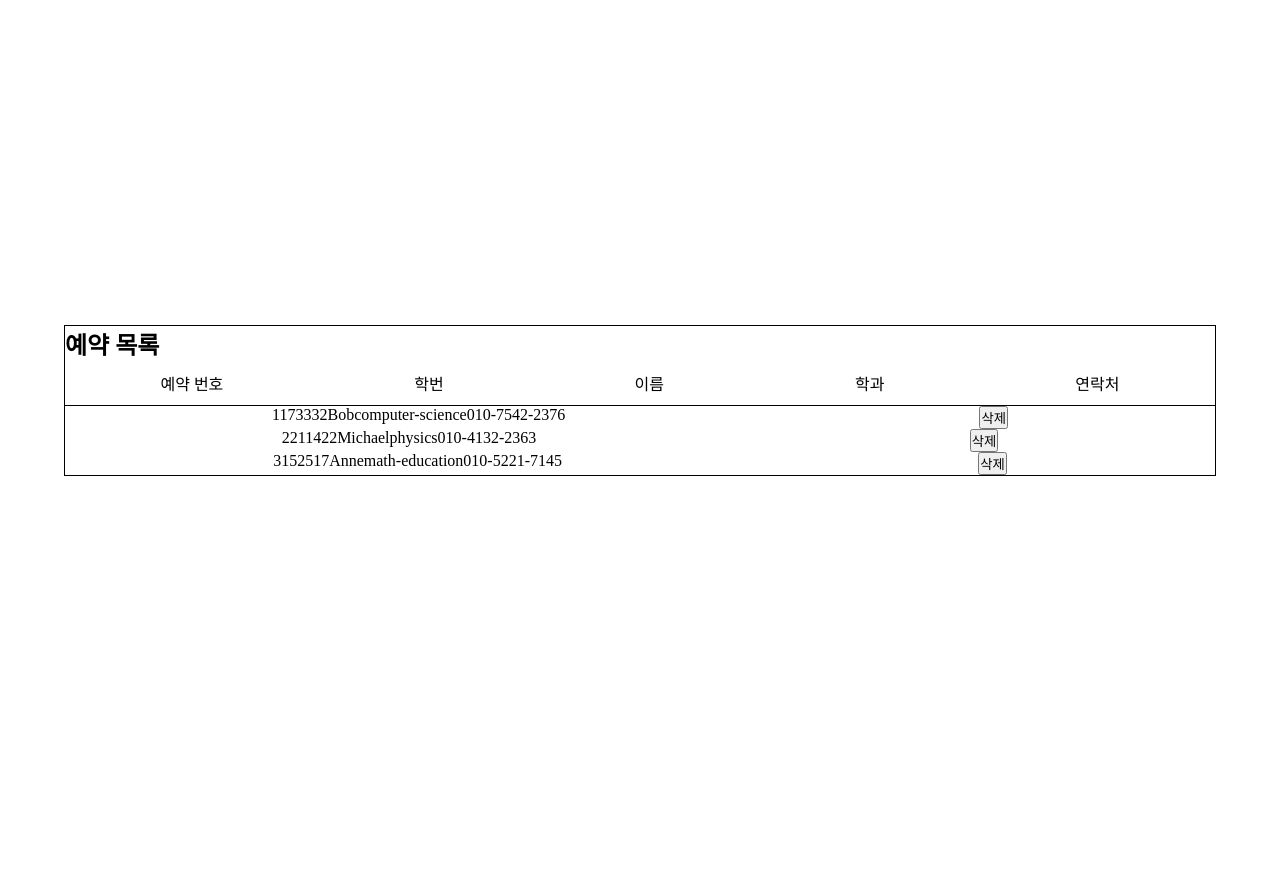
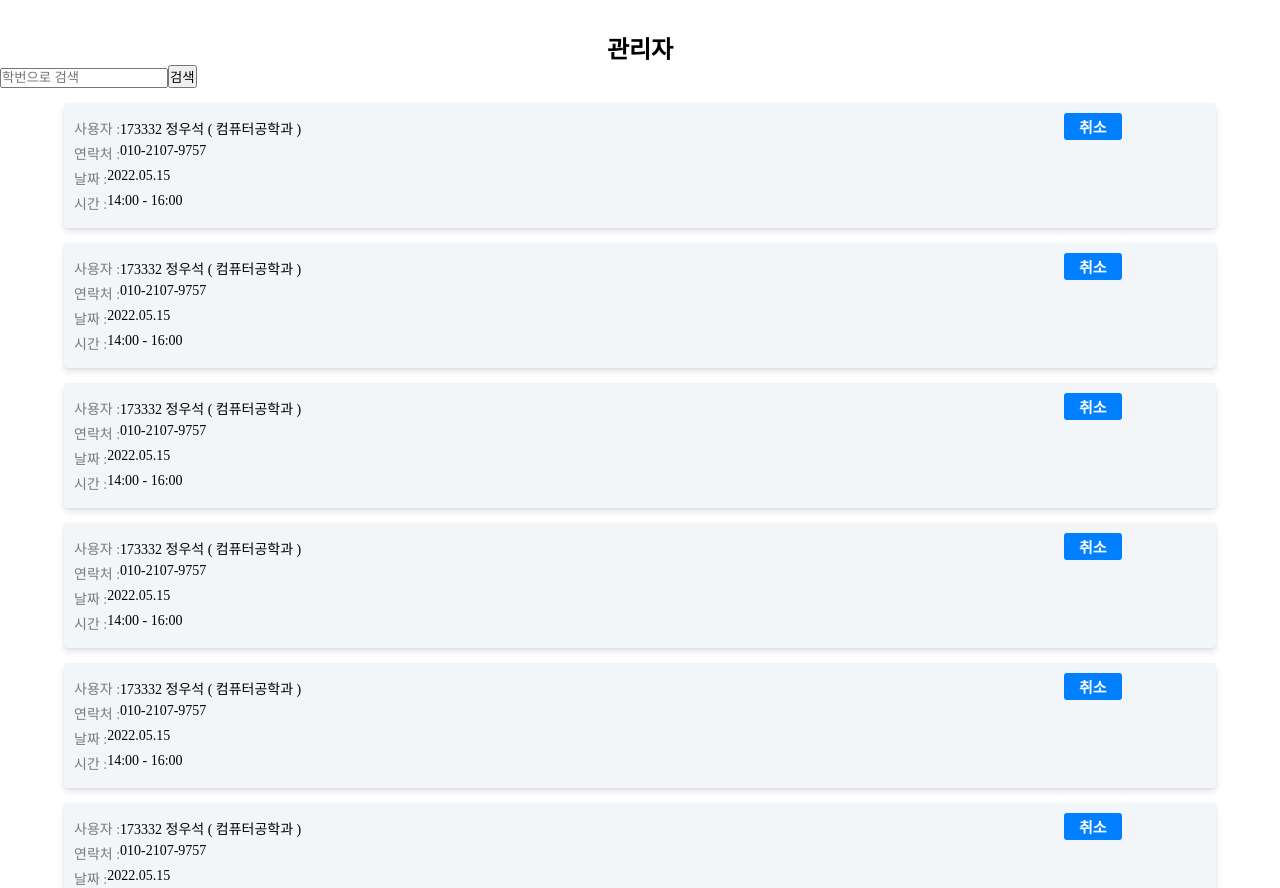
Before and after one commit to 1wooseok/mnu-sports-booking, a React (Create React App) app: page /admin in a window 1280 px wide. Before the commit the page ends 800 px from the top, so only its background shows below. Built offline with nearby package versions, Linux system fonts and the light colour scheme.

Commit message:
add Admin Fn

```diff
--- /dev/null
+++ b/src/components/new-admin/AdminContainer.js
@@ -0,0 +1,77 @@
+import React from "react";
+import styled from "styled-components";
+import BookingListCard from "./BookingListCard";
+import SearchUser from "./SearchUser";
+
+async function getBookingList() {
+  try {
+  } catch (err) {}
+}
+
+async function cancelBooking() {
+  try {
+  } catch (err) {
+    console.log(`${err} - (Admin) 사용자 예약 강제 취소시 발생한 에러`);
+  }
+}
+
+function AdminContainer() {
+  return (
+    <StAdminContainer>
+      <StTitle>관리자</StTitle>
+      <SearchUser />
+      <StCardContainer>
+        <BookingListCard />
+        <BookingListCard />
+        <BookingListCard />
+        <BookingListCard />
+        <BookingListCard />
+        <BookingListCard />
+        <BookingListCard />
+        <BookingListCard />
+      </StCardContainer>
+    </StAdminContainer>
+  );
+}
+
+const StAdminContainer = styled.div`
+  width: 100vw;
+  height: 100vh;
+  margin: 30px 0;
+`;
+
+const StCardContainer = styled.div`
+  overflow: auto;
+  height: 100%;
+  width: 100vw;
+`;
+const StTitle = styled.h2`
+  margin-top: 15px;
+  text-align: center;
+`;
+
+const StBookingList = styled.ul`
+  width: 90vw;
+
+  border: 1px solid black;
+`;
+
+const StColumns = styled.ul`
+  display: flex;
+  justify-content: space-around;
+
+  border-bottom: 1px solid black;
+  padding: 10px 0;
+`;
+
+const StRow = styled.li`
+  display: flex;
+  justify-content: space-around;
+`;
+
+const StDelBtn = styled.button``;
+
+export default AdminContainer;
+
+const method = ["예약 강제 취소"];
+const modal = ["정말 삭제하시겠습니까? "];
--- /dev/null
+++ b/src/components/new-admin/BookingListCard.js
@@ -0,0 +1,74 @@
+import React from "react";
+import styled from "styled-components";
+
+function BookingListCard({ cancelBooking }) {
+  return (
+    <StListCard>
+      <StInfo>
+        <StRow>
+          <StKey>사용자 : </StKey>
+          <StValue> 173332 정우석 ( 컴퓨터공학과 )</StValue>
+        </StRow>
+        <StRow>
+          <StKey>연락처 : </StKey>
+          <StValue> 010-2107-9757</StValue>
+        </StRow>
+        <StRow>
+          <StKey>날짜 : </StKey>
+          <StValue> 2022.05.15</StValue>
+        </StRow>
+        <StRow>
+          <StKey>시간 : </StKey>
+          <StValue> 14:00 - 16:00</StValue>
+        </StRow>
+      </StInfo>
+      <StBtnSection>
+        <StCancelBtn onClick={cancelBooking}>취소</StCancelBtn>
+      </StBtnSection>
+    </StListCard>
+  );
+}
+
+const StListCard = styled.div`
+  display: flex;
+  background-color: #f2f6f9;
+  font-size: 14px;
+  width: 90vw;
+  min-height: 6em;
+  border-radius: 4px;
+  font-weight: 500;
+  box-shadow: 0 4px 6px rgba(50, 50, 93, 0.11), 0 1px 3px rgba(0, 0, 0, 0.08);
+  padding: 10px;
+  margin: 15px auto;
+`;
+
+const StCancelBtn = styled.button`
+  padding: 0.2em 1em;
+  font-weight: 600;
+  background-color: rgb(0, 127, 255);
+  color: rgb(255, 255, 255);
+  font-size: 15px;
+  border: none;
+  border-radius: 3px;
+`;
+
+const StInfo = styled.div`
+  flex: 0.8;
+`;
+
+const StBtnSection = styled.div`
+  text-align: center;
+  flex: 0.2;
+`;
+
+const StRow = styled.div`
+  display: flex;
+  margin: 5px 0;
+`;
+const StValue = styled.span``;
+const StKey = styled.span`
+  font-weight: 400;
+  opacity: 0.5;
+`;
+
+export default BookingListCard;
--- a/src/components/new-admin/ControlBooking.js
+++ /dev/null
@@ -1,80 +0,0 @@
-import React from "react";
-import styled from "styled-components";
-
-const columns = ["예약 번호", "학번", "이름", "학과", "연락처"];
-const mock = [
-  {
-    bno: 1,
-    sid: "173332",
-    name: "Bob",
-    major: "computer-science",
-    contact: "010-7542-2376",
-  },
-  {
-    bno: 2,
-    sid: "211422",
-    name: "Michael",
-    major: "physics",
-    contact: "010-4132-2363",
-  },
-  {
-    bno: 3,
-    sid: "152517",
-    name: "Anne",
-    major: "math-education",
-    contact: "010-5221-7145",
-  },
-];
-
-function ControlBooking() {
-  return (
-    <StBookingList>
-      <h2>예약 목록</h2>
-      <StColumns>
-        {columns.map((col) => (
-          <StRow key={col}>{col}</StRow>
-        ))}
-      </StColumns>
-      {mock.map((data) => {
-        return (
-          <StRow>
-            {data.bno}
-            {data.sid}
-            {data.name}
-            {data.major}
-            {data.contact}
-            <StDelBtn>삭제</StDelBtn>
-          </StRow>
-        );
-      })}
-    </StBookingList>
-  );
-}
-
-const StBookingList = styled.ul`
-  width: 90vw;
-
-  border: 1px solid black;
-`;
-
-const StColumns = styled.ul`
-  display: flex;
-  justify-content: space-around;
-
-  border-bottom: 1px solid black;
-  padding: 10px 0;
-`;
-
-const StRow = styled.li`
-  display: flex;
-  justify-content: space-around;
-`;
-
-const StDelBtn = styled.button`
-
-`;
-
-export default ControlBooking;
-
-const method = ["예약 강제 취소"];
-const modal = ["정말 삭제하시겠습니까? "];
--- /dev/null
+++ b/src/components/new-admin/SearchUser.js
@@ -0,0 +1,16 @@
+import React from "react";
+import useInputChange from "../hook/useInputs";
+
+function SearchUser() {
+  const [form, handleChange] = useInputChange({ sid: '' });
+  const { sid } = form;
+
+  return (
+    <form onSubmit={e => e.preventDefault()}>
+      <input type="text" name="sid" value={sid} onChange={handleChange} placeholder="학번으로 검색" />
+      <button>검색</button>
+    </form>
+  );
+}
+
+export default SearchUser;
--- a/src/index.js
+++ b/src/index.js
@@ -9,16 +9,16 @@ import CalendarContainer from "./components/calendar/CalendarContainer";
 import Facility from "./components/layout/facility";
 
 // Admin
-import AdminLogin from "./components/Admin/login/AdminLogin";
-import AdminMain from "./components/Admin/layout/AdminMain";
-import AdminSignUp from "./components/Admin/signup/AdminSignUp";
-import AdminBookingContainer from "./components/Admin/booking/AdminBookingContainer";
-import AdminFacilityContainer from "./components/Admin/facility/AdminFacilityContainer";
-import AdminManageContainer from "./components/Admin/manage/AdminManageContainer";
-import AdminMenu from "./components/Admin//layout/AdminMenu";
+// import AdminLogin from "./components/Admin/login/AdminLogin";
+// import AdminMain from "./components/Admin/layout/AdminMain";
+// import AdminSignUp from "./components/Admin/signup/AdminSignUp";
+// import AdminBookingContainer from "./components/Admin/booking/AdminBookingContainer";
+// import AdminFacilityContainer from "./components/Admin/facility/AdminFacilityContainer";
+// import AdminManageContainer from "./components/Admin/manage/AdminManageContainer";
+// import AdminMenu from "./components/Admin//layout/AdminMenu";
 
 // New Admin
-import ControlBooking from "./components/new-admin/ControlBooking";
+import AdminContainer from "./components/new-admin/AdminContainer";
 
 // Context
 import { FetchContextProvider } from "./context/fetchContext";
@@ -35,7 +35,11 @@ ReactDOM.render(
             <Route index element={<Navigate replace to="/" />} />
           </Route>
 
-          {/* Admin */}
+          {/* New Admin */}
+          <Route path="admin" element={<AdminContainer />} >
+
+          </Route>
+
           {/* <Route path="/admin" element={<AdminMain />}>
             <Route path="signup" element={<AdminSignUp />} />
             <Route path="login" element={<AdminLogin />} />
@@ -45,8 +49,6 @@ ReactDOM.render(
             <Route path="manage" element={<AdminManageContainer />} />
           </Route> */}
 
-          {/* New Admin */}
-          <Route path="admin" element={<ControlBooking />} />
           {/* 404 */}
           <Route
             path="*"
```
